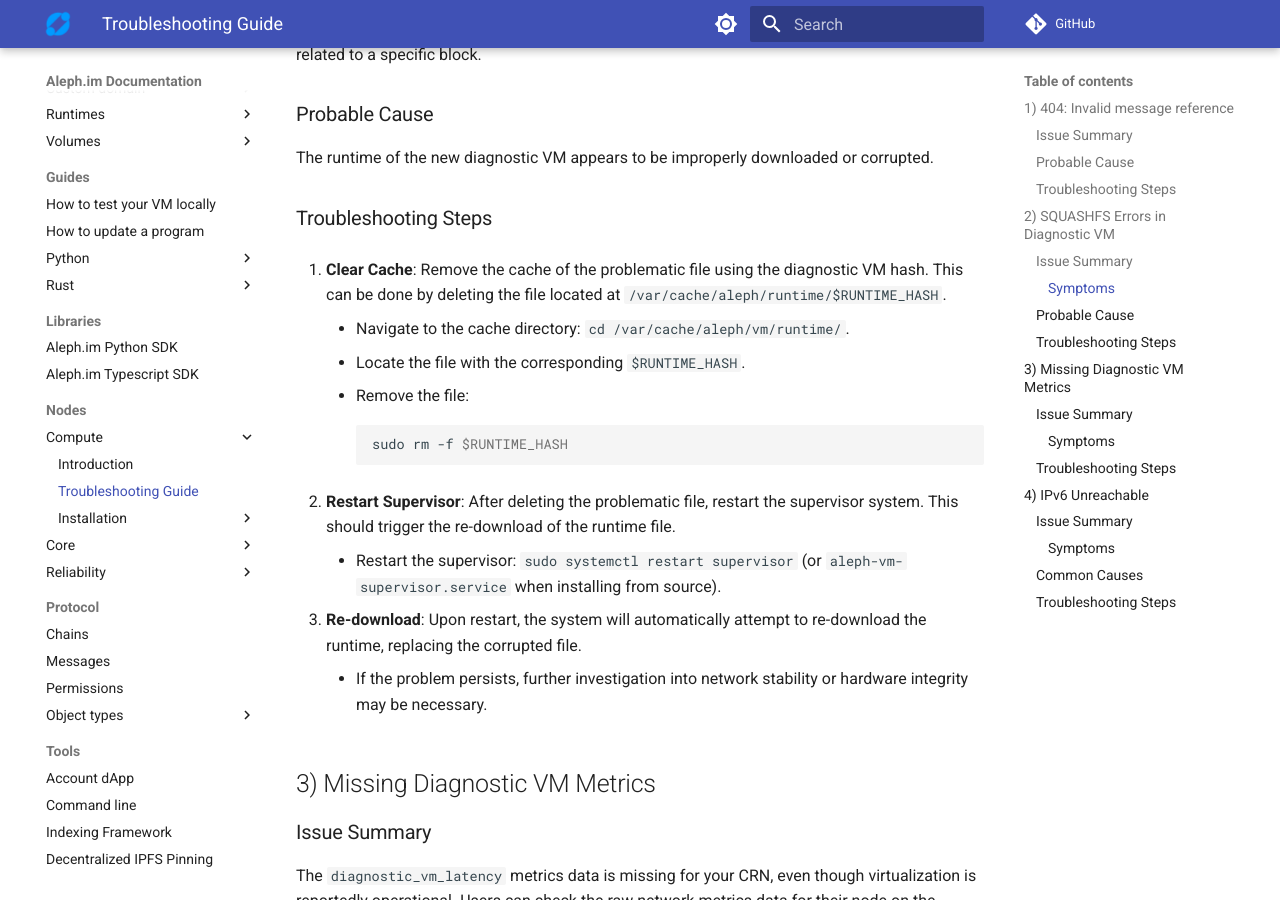
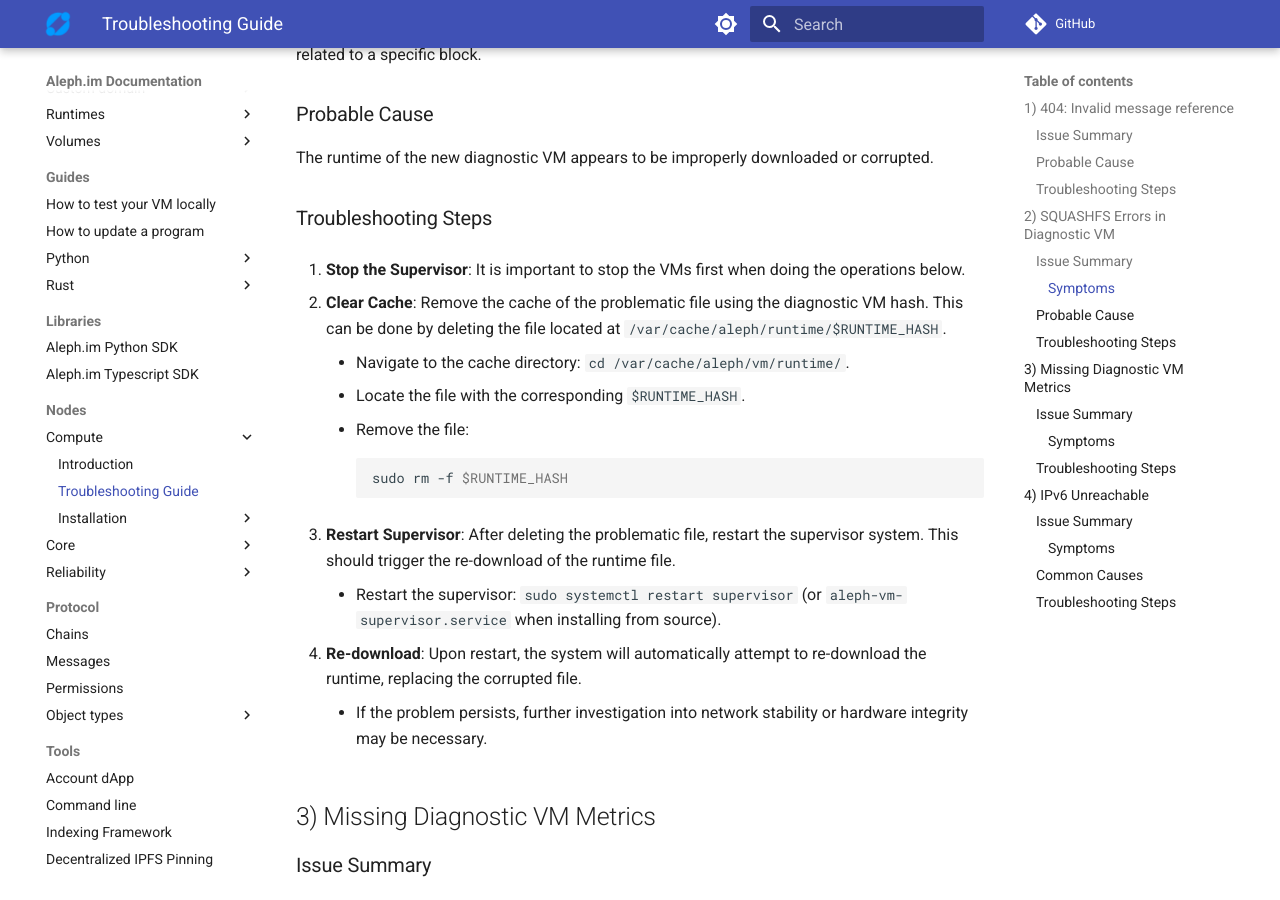
Before and after one commit to aleph-im/aleph-docs, an MkDocs documentation site: the page built from docs/nodes/compute/troubleshooting.md, in a window 1280 px wide and 900 px high, scrolled down 1651 px. Built offline with MkDocs 1.6.1 and Material for MkDocs 9.7.7, drawn with Linux system fonts in a browser that asks for light colours; comment, search, counter and statistics services are not loaded.

Commit message:
Stop the supervisor before touching cache

```diff
--- a/docs/nodes/compute/troubleshooting.md
+++ b/docs/nodes/compute/troubleshooting.md
@@ -54,7 +54,9 @@
 
 ### Troubleshooting Steps
 
-1. **Clear Cache**: Remove the cache of the problematic file using the diagnostic VM hash. This can be done by deleting the file located at `/var/cache/aleph/runtime/$RUNTIME_HASH`.
+1. **Stop the Supervisor**: It is important to stop the VMs first when doing the operations below.
+
+2. **Clear Cache**: Remove the cache of the problematic file using the diagnostic VM hash. This can be done by deleting the file located at `/var/cache/aleph/runtime/$RUNTIME_HASH`.
 
     - Navigate to the cache directory: `cd /var/cache/aleph/vm/runtime/`.
     - Locate the file with the corresponding `$RUNTIME_HASH`.
```
Also changed, not shown: other parts of docs/nodes/compute/troubleshooting.md (+2 -2 lines).
